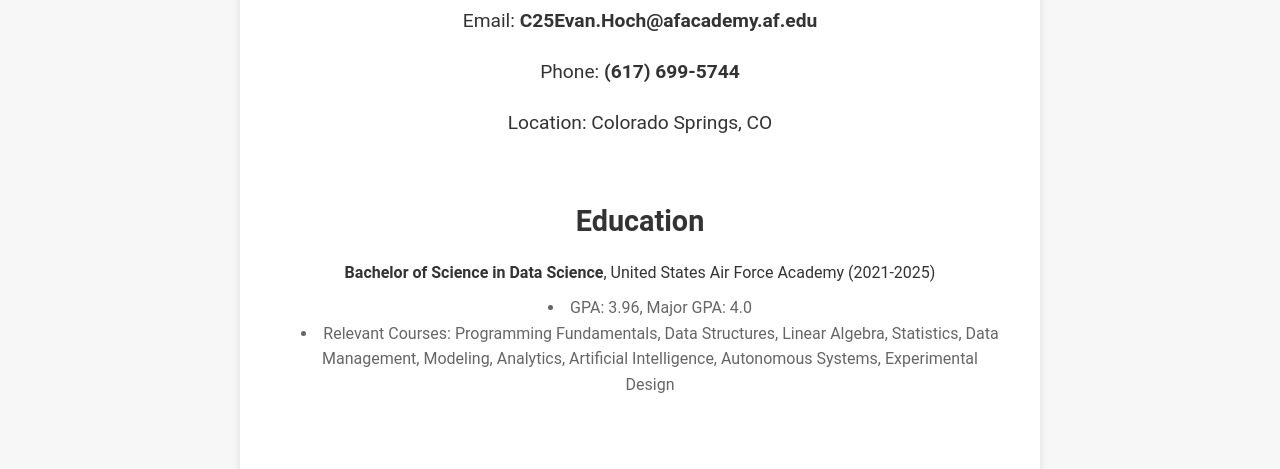
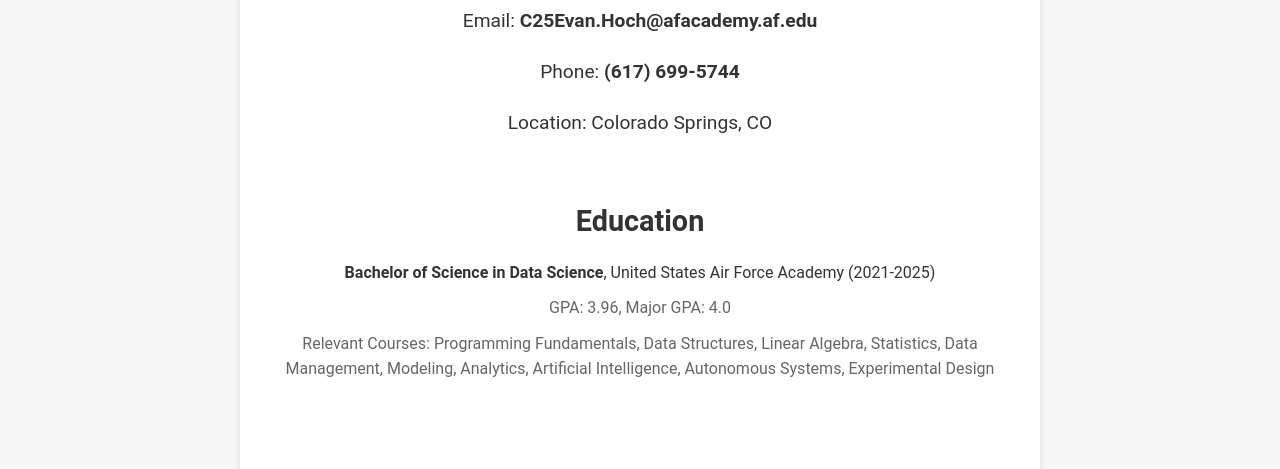
Before and after one commit to evhoch/evhoch.github.io, a plain HTML site: page resume.html in a window 1280 px wide. Shown: the part 460-929 px from the top of the page. Drawn offline with Linux system fonts and the light colour scheme.

Commit message:
fixed bulletpoints

```diff
--- a/assets/css/styles.css
+++ b/assets/css/styles.css
@@ -354,6 +354,18 @@ header {
     color: #666;
 }
 
+/* General list styling for Resume and Skills sections */
+.resume-section ul, .skills-section ul {
+    list-style-type: none; /* Removes bullet points */
+    padding-left: 0; /* Removes default left padding */
+    margin-left: 0; /* Ensures alignment with surrounding content */
+}
+
+.resume-section ul li, .skills-section ul li {
+    margin-bottom: 10px; /* Adds space between list items */
+}
+
+
 .contact-info a {
     color: #333;
     text-decoration: none;
```
